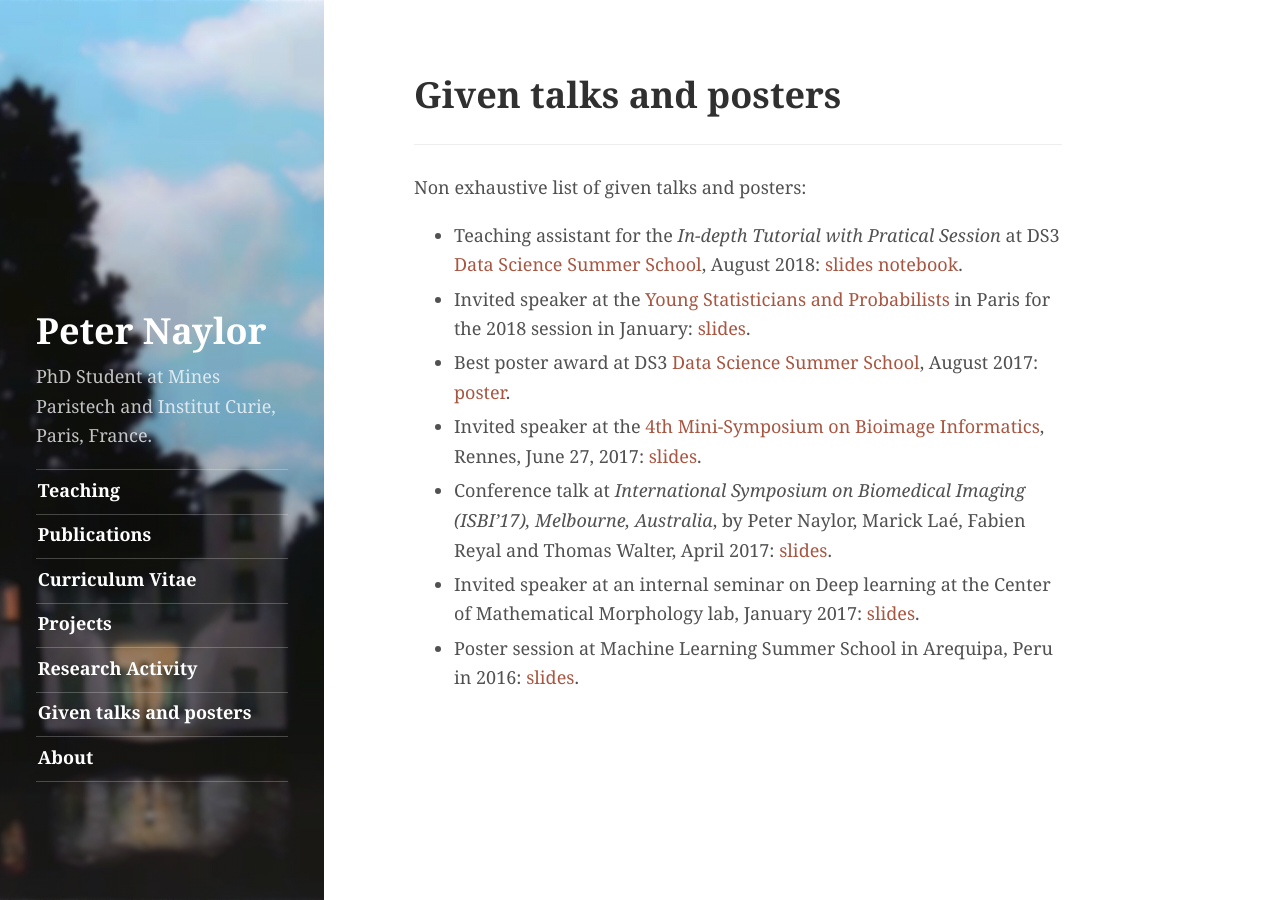
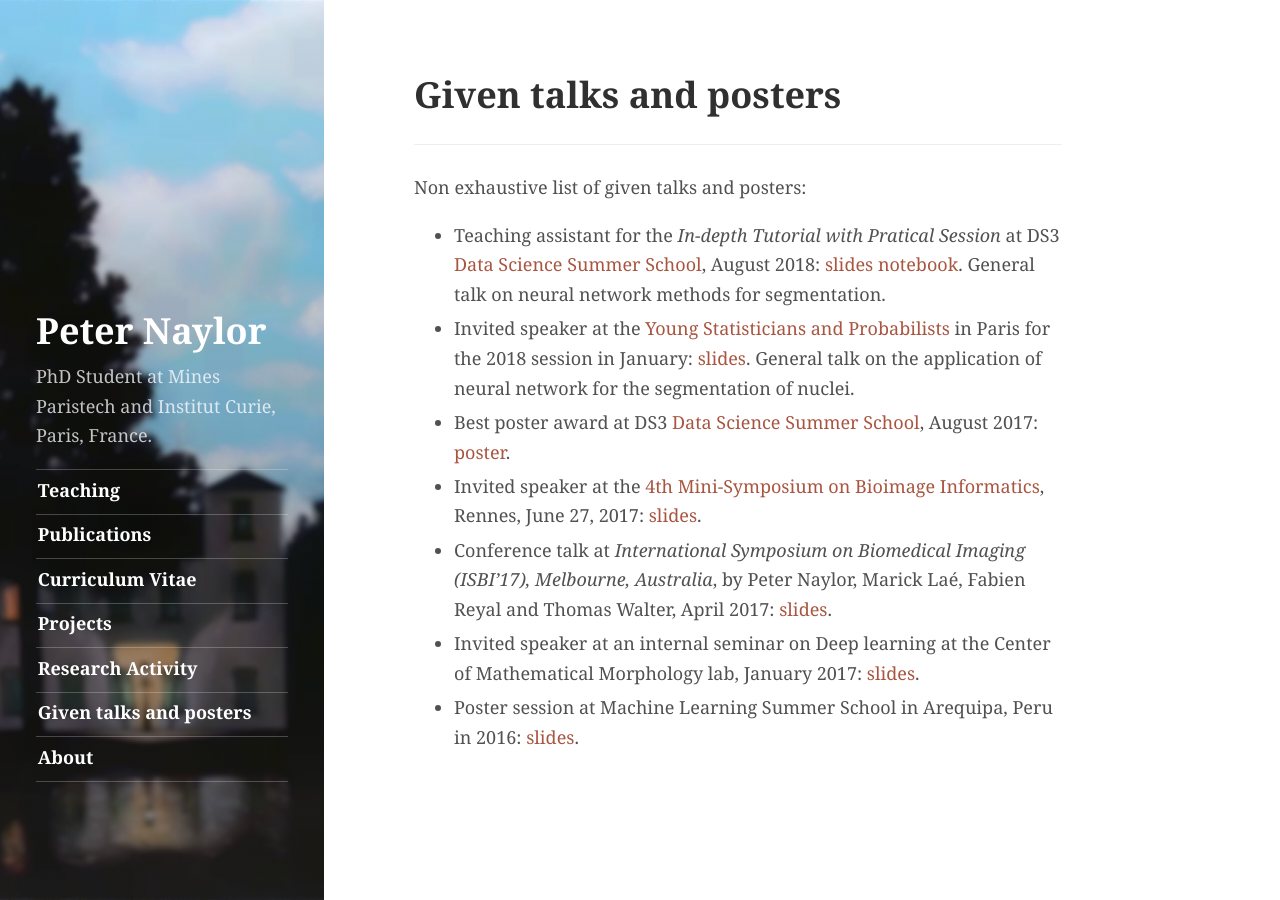
Before and after one commit to PeterJackNaylor/PeterJackNaylor.github.io, a Jekyll site: the page built from tag/Talks.md, in a window 1280 px wide. Built offline with Jekyll 4.4.1, drawn with Linux system fonts in a browser that asks for light colours.

Commit message:
small update

```diff
--- a/tag/Talks.md
+++ b/tag/Talks.md
@@ -6,8 +6,8 @@ title: Given talks and posters
 ---
 
 Non exhaustive list of given talks and posters:
-- Teaching assistant for the *In-depth Tutorial with Pratical Session* at DS3 [Data Science Summer School](http://www.ds3-datascience-polytechnique.fr), August 2018: [slides](http://members.cbio.mines-paristech.fr/~pnaylor/Downloads/PresentationDS3_2018.pdf) [notebook](http://members.cbio.mines-paristech.fr/~pnaylor/Downloads/DemoSegmentationNet.html).
-- Invited speaker at the [Young Statisticians and Probabilists](https://www.sfds.asso.fr/fr/jeunes_statisticiens/manifestations/journees_ysp/564-accueil_ysp/) in Paris for the 2018 session in January: [slides](http://members.cbio.mines-paristech.fr/~pnaylor/Downloads/DeepNeuralNetworksForNucleiSegmentationIntro.pdf).
+- Teaching assistant for the *In-depth Tutorial with Pratical Session* at DS3 [Data Science Summer School](http://www.ds3-datascience-polytechnique.fr), August 2018: [slides](http://members.cbio.mines-paristech.fr/~pnaylor/Downloads/PresentationDS3_2018.pdf) [notebook](http://members.cbio.mines-paristech.fr/~pnaylor/Downloads/DemoSegmentationNet.html). General talk on neural network methods for segmentation.
+- Invited speaker at the [Young Statisticians and Probabilists](https://www.sfds.asso.fr/fr/jeunes_statisticiens/manifestations/journees_ysp/564-accueil_ysp/) in Paris for the 2018 session in January: [slides](http://members.cbio.mines-paristech.fr/~pnaylor/Downloads/DeepNeuralNetworksForNucleiSegmentationIntro.pdf). General talk on the application of neural network for the segmentation of nuclei.
 - Best poster award at DS3 [Data Science Summer School](http://www.ds3-datascience-polytechnique.fr), August 2017: [poster](http://members.cbio.mines-paristech.fr/~pnaylor/Downloads/Poster_DS3_2017.pdf).
 - Invited speaker at the [4th Mini-Symposium on Bioimage Informatics](https://france-bioimaging.org/fbi-special-events/4th-mini-symposium-on-bioimage-informatics/), Rennes, June 27, 2017: [slides](http://members.cbio.mines-paristech.fr/~pnaylor/Downloads/MiniSymposiumRennes2017.pdf).
 - Conference talk at *International Symposium on Biomedical Imaging (ISBI’17), Melbourne, Australia*, by Peter Naylor, Marick Laé, Fabien Reyal and Thomas Walter, April 2017: [slides](http://members.cbio.mines-paristech.fr/~pnaylor/Downloads/IsbiConference2017.pdf).
```
Also changed, not shown: _posts/2019-11-29-Download-From-TCGA.md (+1 -1 lines).
